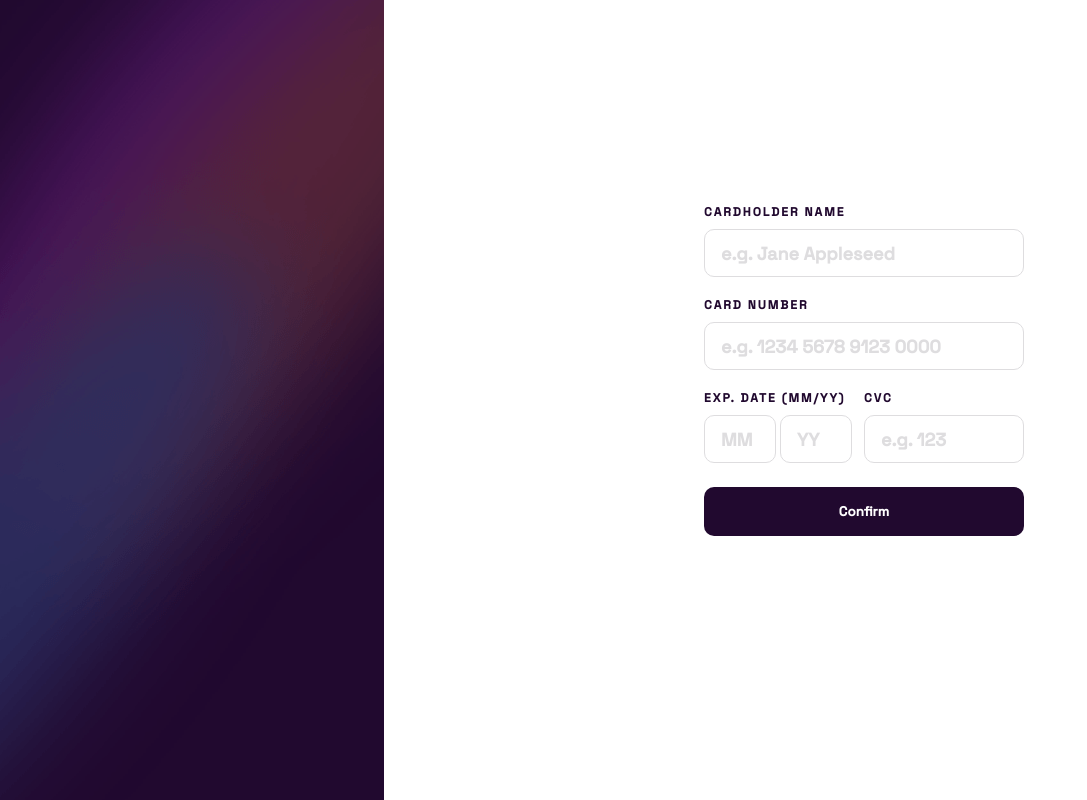
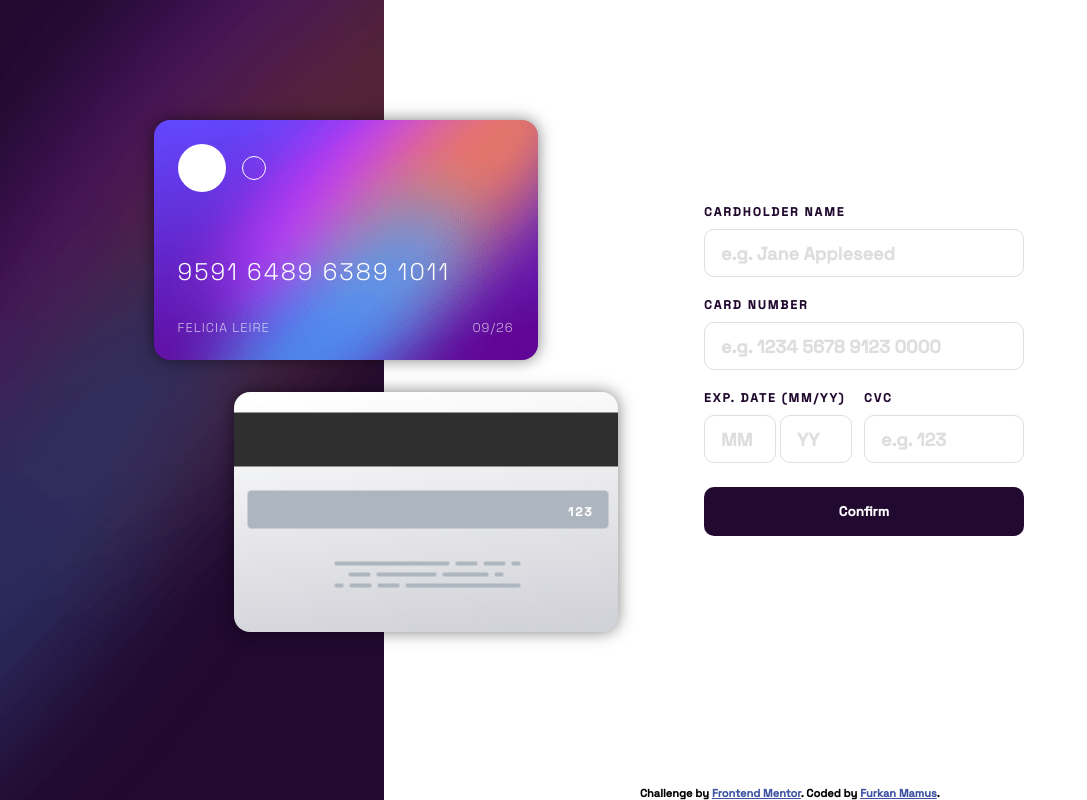
Before and after one commit to fmamus/Interactive-card-details-form, a plain HTML site: page index.html in a window 1280 px wide. Shown: the whole page, without its empty margins (0-1087 px from the left). Drawn offline with Linux system fonts and the light colour scheme.

Commit message:
added some validation

```diff
--- a/app.js
+++ b/app.js
@@ -4,6 +4,8 @@ const cardDateMonth = document.getElementById('card-date-month');
 const cardDateYear = document.getElementById('card-date-year');
 const cardCvc = document.getElementById('card-cvc');
 const button = document.getElementById('button');
+
+const regName = /^[a-zA-Z]+( [a-zA-Z]+)+$/;
 
 cardNumber.addEventListener('keyup', () => {
     if (cardNumber.value.length > 16) {
@@ -35,22 +37,26 @@ cardCvc.addEventListener('keyup', () => {
 
 //Name
 
-button.addEventListener('click', () => {
-    if (userName.value.length == 0) {
+button.addEventListener('click', () =>{
+    if(regName.test(userName.value) === false){
+        userName.style.borderColor = "hsl(0, 100%, 66%)";
+        document.getElementById("nameValidMessage").style.display = "block";
+    }else{
+        userName.style.borderColor = "hsl(270, 3%, 87%)";
+        document.getElementById("nameValidMessage").style.display = "none";
+    }
+    console.log(regName.test(userName.value));
+})
+
+
+userName.addEventListener('keydown', () =>{
+    if(!regName.test(userName.value)){
         document.getElementById("nameValidMessage").style.display = "block";
         userName.style.borderColor = "hsl(0, 100%, 66%)";
-    } else {
+    }else{
         document.getElementById("nameValidMessage").style.display = "none";
         userName.style.borderColor = "hsl(270, 3%, 87%)";
     }
-})
-
-userName.addEventListener('keydown', () =>{
-    if(userName.value.length != 0){
-        return;
-    }
-    document.getElementById("nameValidMessage").style.display = "none";
-    userName.style.borderColor = "hsl(270, 3%, 87%)";
 })
 
 //Card Number
@@ -127,7 +133,11 @@ cardDateMonth.addEventListener('keyup', () => {
 button.addEventListener('click', () => {
     if (cardDateYear.value.length == 0) {
         cardDateYear.style.borderColor = "hsl(0, 100%, 66%)";
-    } else {
+    }
+    else if (cardDateYear.value < new Date().getFullYear().toString().slice(-2)) {
+        cardDateYear.style.borderColor = "hsl(0, 100%, 66%)";
+    }
+    else {
         cardDateYear.style.borderColor = "hsl(270, 3%, 87%)";
     }
 })
@@ -146,16 +156,12 @@ button.addEventListener('click', () => {
     if (cardCvc.value.length == 0) {
         document.getElementById("cvcValidMessage").style.display = "block";
         cardCvc.style.borderColor = "hsl(0, 100%, 66%)";
-    } else {
+    }
+    else if(cardCvc.value.length < 3 && cardCvc.value.length > 0){
+        cardCvc.style.borderColor = "hsl(0, 100%, 66%)";
+    }
+    else{
         document.getElementById("cvcValidMessage").style.display = "none";
-        cardCvc.style.borderColor = "hsl(270, 3%, 87%)";
-    }
-})
-
-button.addEventListener('click', () => {
-    if (cardCvc.value.length > 0 && cardCvc.value.length < 3) {
-        cardCvc.style.borderColor = "hsl(0, 100%, 66%)";
-    } else {
         cardCvc.style.borderColor = "hsl(270, 3%, 87%)";
     }
 })
--- a/index.html
+++ b/index.html
@@ -18,14 +18,41 @@
 </head>
 <body>
 
-  <div id="left-side"></div>
+  <div id="left-side">
+    <div class="card">
+      <div id="card-front">
+        <div class="card-logos">
+          <div id="logo"></div>
+          <div id="smallCircle"></div>
+        </div>
+        <div class="card-number">
+          <div class="card-number-on-card">
+            <p>9591 6489 6389 1011</p>
+          </div>
+        </div>
+        <div class="card-name-date">
+          <div class="card-name-on-card">
+            <p>Felicia Leire</p>
+          </div>
+          <div class="card-date-on-card">
+            <p>09/26</p>
+          </div>
+        </div>
+      </div>
+      <div id="card-back">
+        <div class="card-cvc-on-card">
+          <p>123</p>
+        </div>
+      </div>
+    </div>
+  </div>
   <div id="right-side">
     <div class="container">
       <div class="form">
         <div class="name">
           <label for="name">cardholder name</label>
           <input type="text" id="name" placeholder="e.g. Jane Appleseed">
-          <span id="nameValidMessage">Can't be blank</span>
+          <span id="nameValidMessage">Invalid Name</span>
         </div>
         <div class="card-number">
           <label for="card-number">card number</label>
@@ -50,12 +77,11 @@
         </div>
       </div>
     </div>
+    <div class="attribution">
+      Challenge by <a href="https://www.frontendmentor.io?ref=challenge" target="_blank">Frontend Mentor</a>.
+      Coded by <a href="#">Furkan Mamus</a>.
+    </div>
   </div>
-
-  <!-- <div class="attribution">
-    Challenge by <a href="https://www.frontendmentor.io?ref=challenge" target="_blank">Frontend Mentor</a>.
-    Coded by <a href="#">Furkan Mamus</a>.
-  </div> -->
 
   <script src="app.js"></script>
 </body>
--- a/style.css
+++ b/style.css
@@ -1,4 +1,4 @@
-@import url('https://fonts.googleapis.com/css2?family=Space+Grotesk:wght@500&display=swap');
+@import url('https://fonts.googleapis.com/css2?family=Space+Grotesk:wght@300;500&display=swap');
 
 :root{
     --white: hsl(0, 0%, 100%);
@@ -62,6 +62,93 @@ span{
 .card-number,
 .card-date{
     margin-bottom: 1rem;
+}
+
+.card{
+    position: relative;
+    top: 15%;
+    left: 40%
+}
+
+#card-front,
+#card-back{
+    width: 24rem;
+    height: 15rem;
+    background-color: var(--white);
+    border-radius: 1rem;
+    box-shadow: 0 0 1rem rgba(0, 0, 0, .5);
+    display: flex;
+    flex-direction: column;
+    padding: 1.5rem;
+    position: relative;
+    color: #fff;
+}
+
+#card-front{
+    background-image: url('images/bg-card-front.png');
+    background-repeat: no-repeat;
+    background-position: top right;
+}
+
+#card-front .card-logos{
+    display: flex;
+    align-items: center;
+}
+
+#card-front .card-number{
+    margin-top: 4rem;
+}
+
+#card-front .card-number .card-number-on-card p{
+    font-size: 1.5rem;
+    letter-spacing: 2px;
+    font-weight: 300;
+}
+
+#card-front .card-name-date{
+    display: flex;
+    justify-content: space-between;
+    align-items: center;
+    margin-top: 1rem;
+}
+
+#card-front .card-name-date p{
+    font-size: .8rem;
+    letter-spacing: 1px;
+    font-weight: 300;
+    opacity: .7;
+    text-transform: uppercase;
+}
+
+#card-front #logo{
+    width: 3rem;
+    height: 3rem;
+    background-color: #fff;
+    border-radius: 50%;
+}
+
+#card-front #smallCircle{
+    width: 1.5rem;
+    height: 1.5rem;
+    border: 1px solid #fff;
+    border-radius: 50%;
+    margin-left: 1rem;
+}
+
+#card-back{
+    background-image: url('images/bg-card-back.png');
+    background-repeat: no-repeat;
+    background-position: center;
+    display: flex;
+    align-items: flex-end;
+    justify-content: center;
+    margin-top: 2rem;
+    margin-left: 5rem;
+}
+
+#card-back .card-cvc-on-card p{
+    letter-spacing: 2px;
+    font-size: .75rem;
 }
 
 #left-side{
@@ -150,4 +237,10 @@ span{
                       linear-gradient(to right, orange, yellow);
     background-origin: border-box;
     background-clip: padding-box, border-box;
-  }
+}
+
+#right-side .attribution{
+    position: absolute;
+    bottom: 0;
+    left: 50%;
+}
```
